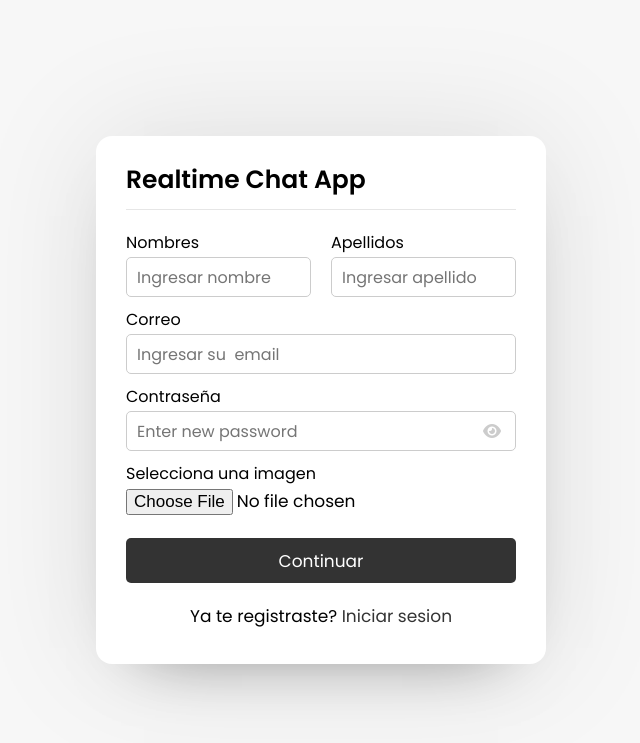
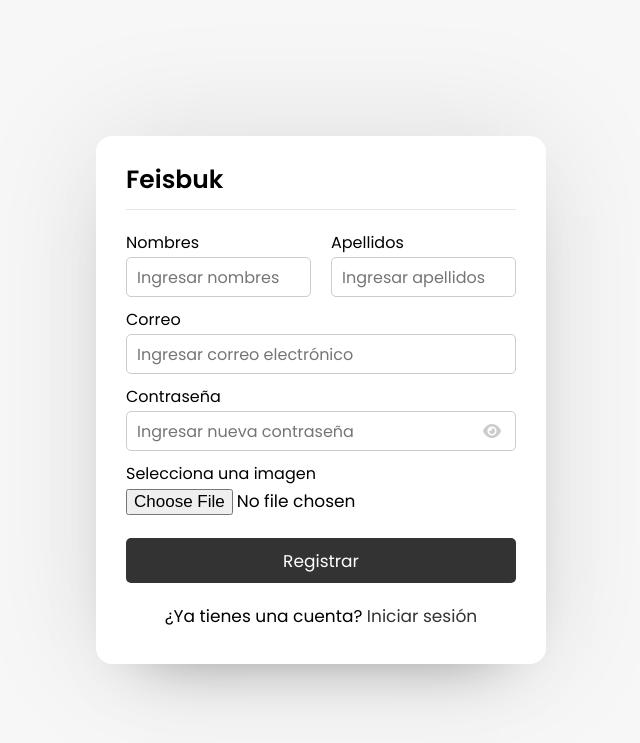
Before and after one commit to CristianCDD/Chat-Mensajes, a PHP site: page / in a window 1280 px wide. Shown: the top 743 px of the page, without its empty margins (319-959 px from the left). Run offline with PHP 8.4, Linux system fonts and the light colour scheme; some libraries are stand-ins or nearby versions.

Commit message:
modificaciones, funcionando

```diff
--- a/chat.php
+++ b/chat.php
@@ -42,7 +42,7 @@ if (!isset($_SESSION['unique_id'])) {
                 <input type="text" hidden name="outgoing_id"  value="<?php echo $_SESSION['unique_id']; ?>"> <!-- Nuestor id  -->
                 <input type="text" hidden name="incoming_id"  value="<?php echo $user_id; ?>"> <!-- Id de la otra persona -->
 
-                <input type="text" name="message" class="input-field" placeholder="type a message here...">
+                <input type="text" name="message" class="input-field" placeholder="Escribe un mensaje ...">
                 <button><i class="fab fa-telegram-plane"></i></button>
             </form>
 
--- a/index.php
+++ b/index.php
@@ -1,54 +1,57 @@
-
 <?php
 session_start();
 if(isset($_SESSION['unique_id'])){
-    header("location: users.php");
+    header("Location: users.php");
+    exit();
 }
 ?>
 
-<?php include_once "header.php";  ?>
+<?php include_once "header.php"; ?>
 
 <body>
-
     <div class="wrapper">
         <section class="form signup">
-            <header>Realtime Chat App</header>
+            <header>Feisbuk</header>
             <form action="#" method="POST" enctype="multipart/form-data" autocomplete="off">
                 <div class="error-text"></div>
+
                 <div class="name-details">
                     <div class="field input">
                         <label>Nombres</label>
-                        <input type="text" name="fname" placeholder="Ingresar nombre" required>
+                        <input type="text" name="fname" placeholder="Ingresar nombres" required>
                     </div>
                     <div class="field input">
                         <label>Apellidos</label>
-                        <input type="text" name="lname" placeholder="Ingresar apellido" required>
+                        <input type="text" name="lname" placeholder="Ingresar apellidos" required>
                     </div>
                 </div>
+
                 <div class="field input">
                     <label>Correo</label>
-                    <input type="text" name="email" placeholder="Ingresar su  email" required>
+                    <input type="email" name="email" placeholder="Ingresar correo electrónico" required>
                 </div>
+
                 <div class="field input">
                     <label>Contraseña</label>
-                    <input type="password" name="password" placeholder="Enter new password" required>
+                    <input type="password" name="password" placeholder="Ingresar nueva contraseña" required>
                     <i class="fas fa-eye"></i>
                 </div>
+
                 <div class="field image">
                     <label>Selecciona una imagen</label>
                     <input type="file" name="image" accept="image/x-png,image/gif,image/jpeg,image/jpg" required>
                 </div>
+
                 <div class="field button">
-                    <input type="submit" name="submit" value="Continuar">
+                    <input type="submit" name="submit" value="Registrar">
                 </div>
             </form>
-            <div class="link">Ya te registraste? <a href="login.php">Iniciar sesion</a></div>
+
+            <div class="link">¿Ya tienes una cuenta? <a href="login.php">Iniciar sesión</a></div>
         </section>
     </div>
-
 
     <script src="js/password.js"></script>
     <script src="js/signup.js"></script>
 </body>
-
 </html>
--- a/php/config.php
+++ b/php/config.php
@@ -4,7 +4,5 @@ $conn = mysqli_connect("localhost", "root", "Cristian1074@", "chat", 3306);
 
 if (!$conn) {
     echo "Error: " . mysqli_connect_error();
-} else {
-    echo "Conexión exitosa";
 }
 ?>
--- a/php/data.php
+++ b/php/data.php
@@ -17,11 +17,12 @@ while($row = mysqli_fetch_assoc($sql)){
 
     (strlen($result) > 26) ? $msg = substr($result, 0, 22). '....' : $msg = $result;
 
-    ($row2 && $outgoing_id == $row2['outgoing_msg_id']) ? $you = "You: " : $you = "";
+    ($row2 && $outgoing_id == $row2['outgoing_msg_id']) ? $you = "Tu: " : $you = "";
 
     //Chequear el estado "en linea"
 
-    ($row['status'] == "Offline now") ? $offline = "offline" : $offline = "";
+   ($row['status'] == "Desconectado") ? $offline = "offline" : $offline = "";
+
 
 
 
--- a/php/insert-chat.php
+++ b/php/insert-chat.php
@@ -10,7 +10,9 @@
         $message = mysqli_real_escape_string($conn, $_POST['message']);
 
         if(!empty($message)){
-            $sql = mysqli_query($conn, "INSERT INTO messages (incoming_msg_id, outgoing_msg_id, msg) values ({$incoming_id}, {$outgoing_id}, '{$message}')") or die() ;
+            $sql = mysqli_query($conn, "INSERT INTO messages
+             (incoming_msg_id, outgoing_msg_id, msg) values
+              ({$incoming_id}, {$outgoing_id}, '{$message}')") or die() ;
         }
         }else{
             header("../login.php");
--- a/php/login.php
+++ b/php/login.php
@@ -10,7 +10,8 @@ if (!empty($email) && !empty($password)) {
 
     if (mysqli_num_rows($sql) > 0) {
         $row = mysqli_fetch_assoc($sql);
-        $status = "Active now";
+        $status = "Activo ahora";
+
 
         $sql2 = mysqli_query($conn, "UPDATE users SET status = '{$status}' WHERE unique_id = {$row['unique_id']}");
 
--- a/php/logout.php
+++ b/php/logout.php
@@ -6,7 +6,8 @@ if(isset($_SESSION['unique_id'])){
     $logout_id = mysqli_real_escape_string($conn, $_GET['logout_id']);
 
     if(isset($logout_id)){
-        $status = "Offline now";
+        $status = "Desconectado";
+
 
         $sql = mysqli_query($conn, "UPDATE users SET status = '{$status}' WHERE unique_id = {$logout_id}");
 
--- a/users.php
+++ b/users.php
@@ -33,11 +33,11 @@
             <p><?php echo $row['status'] ?></p>
           </div>
         </div>
-        <a href="php/logout.php?logout_id=<?php echo $row['unique_id'] ?> " class="logout">Logout</a>
+        <a href="php/logout.php?logout_id=<?php echo $row['unique_id'] ?> " class="logout">Cerrar sesión</a>
       </header>
       <div class="search">
-        <span class="text">Select an user to start chat</span>
-        <input type="text" placeholder="Enter name to search...">
+        <span class="text">Selecciona un usuario para chatear</span>
+        <input type="text" placeholder="Ingrese el nombre a buscar...">
         <button><i class="fas fa-search"></i></button>
       </div>
       <div class="users-list">
```
Also changed, not shown: login.php (+7 -7 lines), php/search.php (+13 -8 lines), php/users.php (+11 -6 lines), php/images/1763436161priorizar.png (added).
